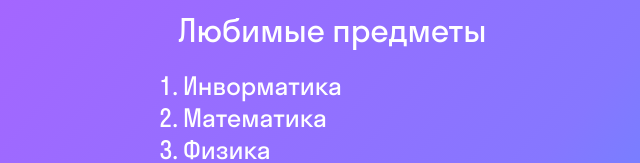
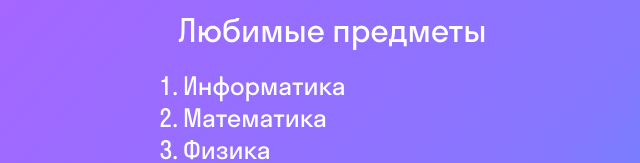
Before and after one commit to Timo-Zavr/SchoolDiary, a plain HTML site: page index.html in a window 1280 px wide. Shown: the part 1041-1204 px from the top of the page, 0-640 px from the left. Drawn offline with Linux system fonts and the light colour scheme.

Commit message:
Update index.html

```diff
--- a/index.html
+++ b/index.html
@@ -70,7 +70,7 @@
         </ul>
         <h2>Любимые предметы</h2>
         <ol>
-            <li>Инворматика</li>
+            <li>Информатика</li>
             <li>Математика</li>
             <li>Физика</li>
         </ol>
```
